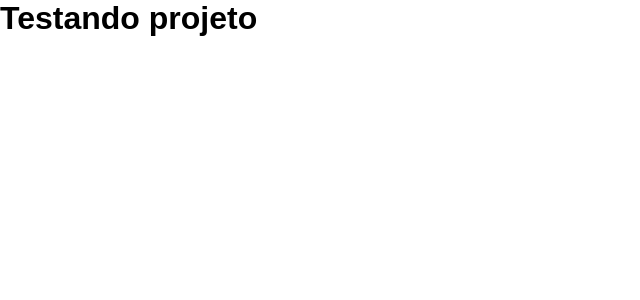
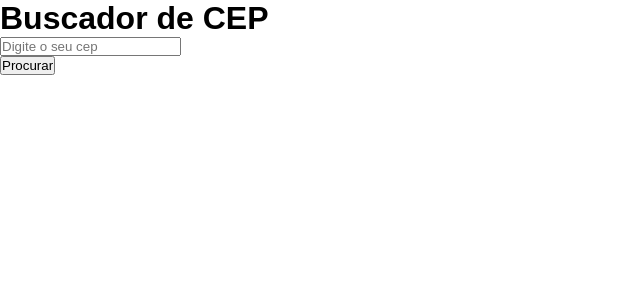
Before and after one commit to avilacamilla/findCepReactJS, a JavaScript app: page / in a window 1280 px wide. Shown: the top 300 px of the page, without its empty margins (0-640 px from the left). Built offline with nearby package versions, Linux system fonts and the light colour scheme; the HTML template or start-up script is replaced by a standard one.

Commit message:
Estruturando esqueleto do HTML

```diff
--- a/src/App.js
+++ b/src/App.js
@@ -1,7 +1,18 @@
 function App() {
   return (
-    <div className="App">
-      <h1>Testando projeto</h1>
+    <div className="container">
+      <h1 className="title__cep">Buscador de CEP</h1>
+
+      <div className="container__input">
+        <input
+        type="text"
+        placeholder="Digite o seu cep"
+        />
+      </div>
+
+      <button className="button__search">
+        Procurar
+      </button>
     </div>
   );
 }
```
